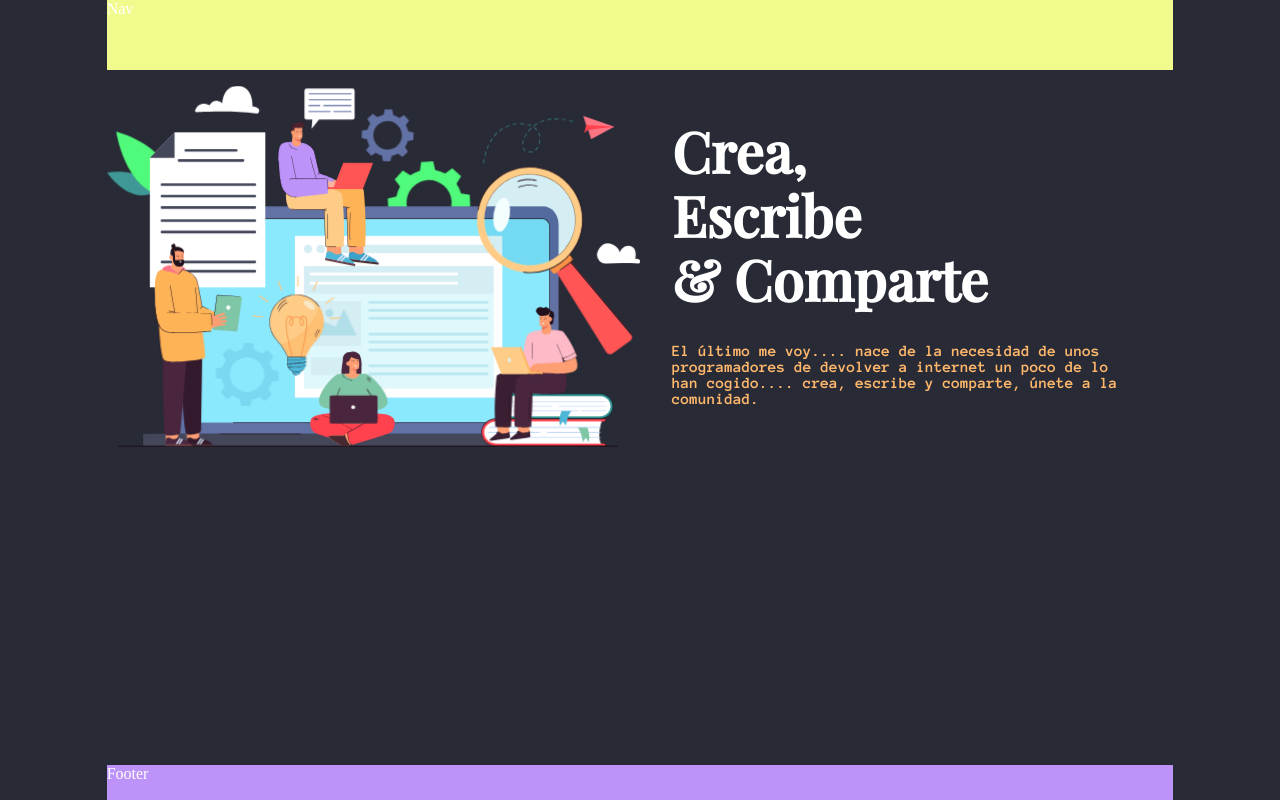
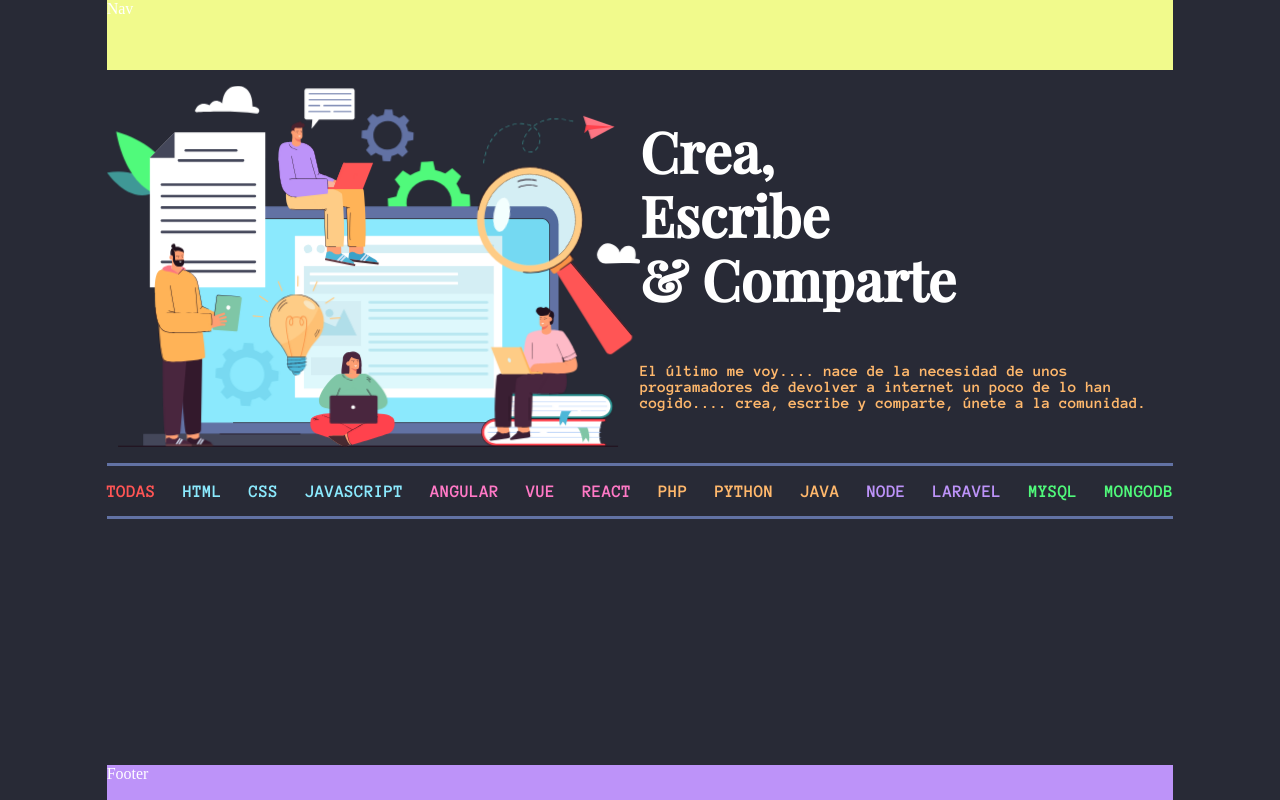
Before and after one commit to proyectojotazo/frontend-proyecto-final, a React (Create React App) app: page / in a window 1280 px wide. Built offline with nearby package versions, Linux system fonts and the light colour scheme.

Commit message:
barraCategorias estilo

```diff
--- a/src/App.js
+++ b/src/App.js
@@ -1,9 +1,8 @@
 import React from 'react';
-import { Router, Route } from 'react-router-dom';
-import Layout from './components/Layout/layout';
+import Layout from './components/Layout/Layout';
 
 
-const App = () => {
+function App () {
   return (
       <Layout/>
   );
--- a/src/components/Layout/footer.js
+++ b/src/components/Layout/footer.js
@@ -1,4 +1,3 @@
-import './layout.scss';
 import './layout.scss';
 import React from "react";
 
--- a/src/components/Layout/header.js
+++ b/src/components/Layout/header.js
@@ -3,7 +3,7 @@ import './header.scss';
 import React from "react";
 import { ReactComponent as Gente } from '../../assets/gente.svg';
 
-function header() {
+function Header() {
         return(
             <header className="header">
                 <div className='imagen'>
@@ -17,4 +17,4 @@ function header() {
         );
 }
 
-export default header;
+export default Header;
--- a/src/components/Layout/header.scss
+++ b/src/components/Layout/header.scss
@@ -22,11 +22,10 @@
         .texto {
             grid-area: texto;
             text-align: left;
-            padding: 2rem;
             display: grid;
             grid-template-columns: 1fr;
             grid-template-rows: 2fr 1fr;
-            gap: 0px 0px;
+            gap: 1rem ;
             grid-auto-flow: row;
             grid-template-areas:
             "h1"
@@ -41,10 +40,11 @@
 
             }
             p {
+                display: flex;
                 font-family: $tMaquina;
-                padding-top: 2rem;
                 color: $orange;
                 max-width: 35rem;
+                align-items: center;
             }
         }
 
@@ -65,7 +65,6 @@
         flex-direction: column;
 
         .texto{
-            padding: 0%;
             padding-bottom: 1rem;
             h1{
             font-size: 5rem;
--- a/src/components/Layout/layout.js
+++ b/src/components/Layout/layout.js
@@ -1,8 +1,9 @@
 import './layout.scss';
 import React from "react"
-import Header from "./header"
-import Footer from "./footer"
-import Nav from "./nav"
+import Header from "./Header"
+import Footer from "./Footer"
+import Nav from "./Nav"
+import BarraCategorias from "../common/BarraCategorias"
 
 
 function Layout({children}) {
@@ -12,6 +13,7 @@ function Layout({children}) {
             <Nav/>
             <main className='main'>
                 <Header/>
+                <BarraCategorias/>
                 {children}
             </main>
             <Footer/>
--- /dev/null
+++ b/src/components/common/BarraCategorias.js
@@ -0,0 +1,29 @@
+import React from "react";
+import "./barraCategorias.scss"
+
+function BarraCategorias () {
+    return(
+        <section className="categorias">
+            <hr/>
+            <ul>
+                <li className="todas">TODAS</li>
+                <li className="frontend">HTML</li>
+                <li className="frontend">CSS</li>
+                <li className="frontend">JAVASCRIPT</li>
+                <li className="frontendF">ANGULAR</li>
+                <li className="frontendF">VUE</li>
+                <li className="frontendF">REACT</li>
+                <li className="backend">PHP</li>
+                <li className="backend">PYTHON</li>
+                <li className="backend">JAVA</li>
+                <li className="backendF">NODE</li>
+                <li className="backendF">LARAVEL</li>
+                <li className="DB">MYSQL</li>
+                <li className="DB">MONGODB</li>
+            </ul>
+            <hr/>
+        </section>
+    );
+}
+
+export default BarraCategorias;
--- /dev/null
+++ b/src/components/common/barraCategorias.scss
@@ -0,0 +1,129 @@
+@import "../../sass/variablesSass.scss";
+
+.categorias {
+    padding-top: 1rem;
+    padding-bottom: 1rem;
+    hr {
+        height: 3px;
+        background-color: $comment;
+    }
+    ul {
+        padding-top: 1rem;
+        padding-bottom: 1rem;
+        display: flex;
+        flex-direction: row;
+        flex-wrap: nowrap;
+        justify-content: space-between;
+
+        li {
+            font-family: $tMaquina;
+            font-size: large;
+        }
+
+
+    }
+
+    @media only screen and (max-width: 1000px) {
+        ul {
+            flex-direction: row;
+            flex-wrap: wrap;
+            gap: 1rem;
+            align-items: center;
+            justify-content: center;
+        }
+    }
+}
+.todas{
+    color: $red;
+}
+
+.todas:hover{
+    text-shadow:
+        0 0 7px $redBrillo,
+        0 0 10px $redBrillo,
+        0 0 21px $redBrillo,
+        0 0 42px  $red,
+        0 0 82px  $red,
+        0 0 92px  $red,
+        0 0 102px $red,
+        0 0 151px $red;
+}
+
+.frontend {
+    color: $cyan
+}
+
+.frontend:hover{
+    text-shadow:
+        0 0 7px $cyanBrillo,
+        0 0 10px $cyanBrillo,
+        0 0 21px $cyanBrillo,
+        0 0 42px  $cyan,
+        0 0 82px  $cyan,
+        0 0 92px  $cyan,
+        0 0 102px $cyan,
+        0 0 151px $cyan;
+}
+
+.frontendF {
+    color: $pink
+}
+
+.frontendF:hover{
+    text-shadow:
+        0 0 7px $pinkBrillo,
+        0 0 10px $pinkBrillo,
+        0 0 21px $pinkBrillo,
+        0 0 42px  $pink,
+        0 0 82px  $pink,
+        0 0 92px  $pink,
+        0 0 102px $pink,
+        0 0 151px $pink;
+}
+
+.backend {
+    color: $orange
+}
+
+.backend:hover{
+    text-shadow:
+        0 0 7px $orangeBrillo,
+        0 0 10px $orangeBrillo,
+        0 0 21px $orangeBrillo,
+        0 0 42px  $orange,
+        0 0 82px  $orange,
+        0 0 92px  $orange,
+        0 0 102px $orange,
+        0 0 151px $orange;
+}
+.backendF {
+    color: $purple
+}
+
+.backendF:hover{
+    text-shadow:
+        0 0 7px $purpleBrillo,
+        0 0 10px $purpleBrillo,
+        0 0 21px $purpleBrillo,
+        0 0 42px  $purple,
+        0 0 82px  $purple,
+        0 0 92px  $purple,
+        0 0 102px $purple,
+        0 0 151px $purple;
+}
+
+.DB{
+    color: $green
+}
+
+.DB:hover{
+    text-shadow:
+        0 0 7px $greenBrillo,
+        0 0 10px $greenBrillo,
+        0 0 21px $greenBrillo,
+        0 0 42px  $green,
+        0 0 82px  $green,
+        0 0 92px  $green,
+        0 0 102px $green,
+        0 0 151px $green;
+}
--- a/src/sass/variablesSass.scss
+++ b/src/sass/variablesSass.scss
@@ -4,11 +4,17 @@ $background: #282a36;
 $current_line: #44475a;
 $comment: #6272a4;
 $cyan: #8be9fd;
+$cyanBrillo: #18defd;
 $green: #50fa7b;
+$greenBrillo: #50fa34;
 $orange: #ffb86c;
+$orangeBrillo:#ffb53f;
 $pink: #ff79c6;
+$pinkBrillo: #ff2cc6;
 $purple: #bd93f9;
+$purpleBrillo: #947af9;
 $red: #ff5555;
+$redBrillo:#ff3446;
 $yellow: #f1fa8c;
 
 //*TIPOGRAFIAS
```
